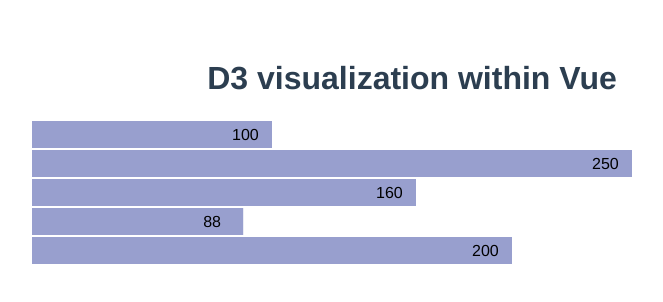
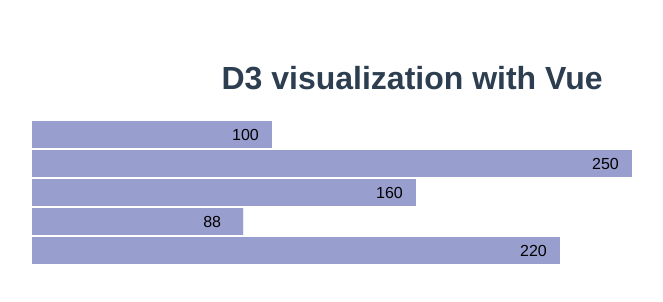
Before and after one commit to maricamassari/d3-vue, a Vue app: page / in a window 1280 px wide. Shown: the top 302 px of the page, without its empty margins (228-891 px from the left). Built offline with nearby package versions, Linux system fonts and the light colour scheme.

Commit message:
Prima modifica

```diff
--- a/src/App.vue
+++ b/src/App.vue
@@ -1,6 +1,6 @@
 <template>
   <div id="app">
-    <h1>D3 visualization within Vue</h1>
+    <h1>D3 visualization with Vue</h1>
     <svg width="800" height="600" id="viz"></svg>
   </div>
 </template>
@@ -15,7 +15,7 @@
   },
   mounted(){
     // ------- variables -------
-    let numbers = [100, 250, 160, 88, 200];
+    let numbers = [100, 250, 160, 88, 220];
     const svg = d3.select('#viz');
 
     const rects = svg.selectAll('rect')
```
